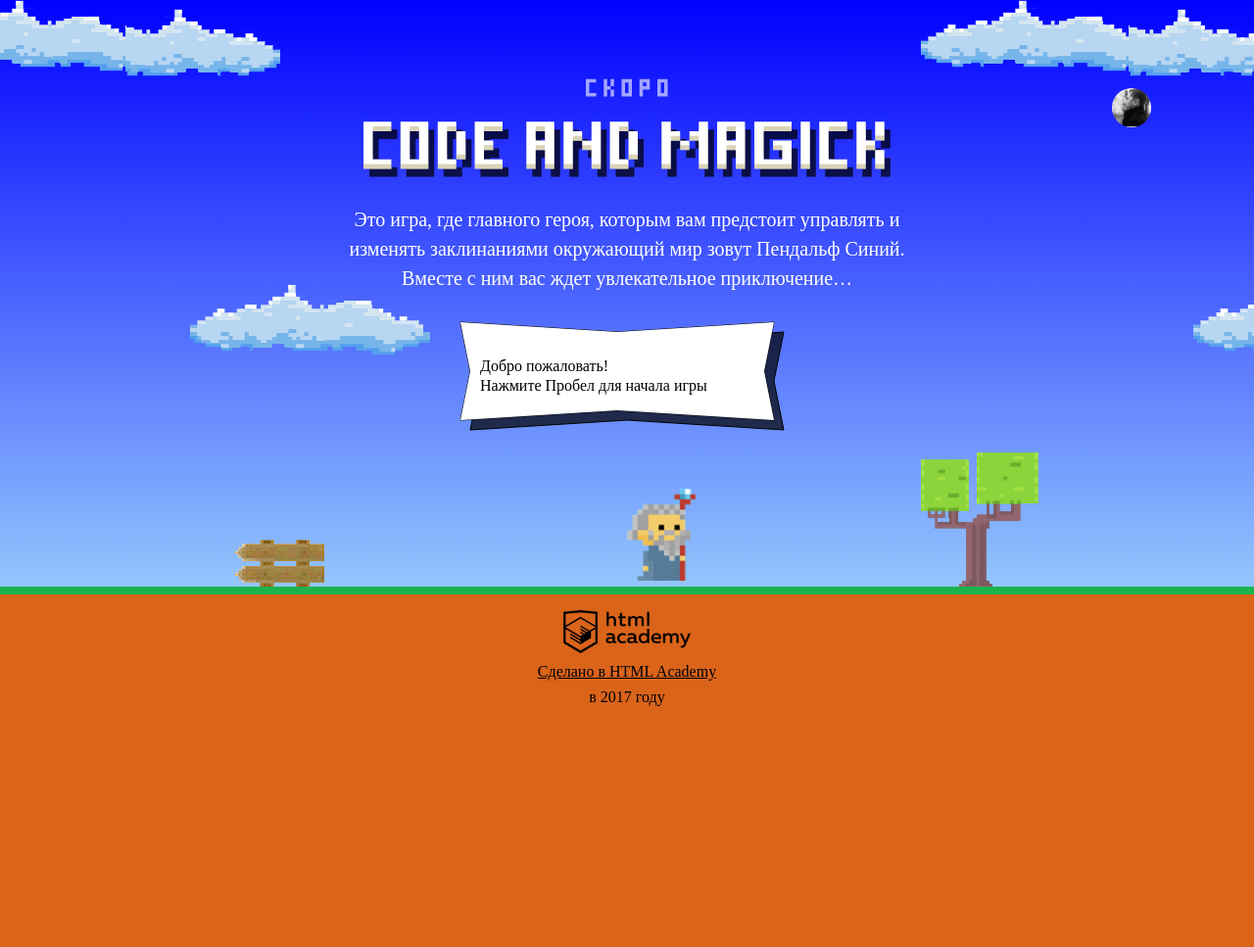
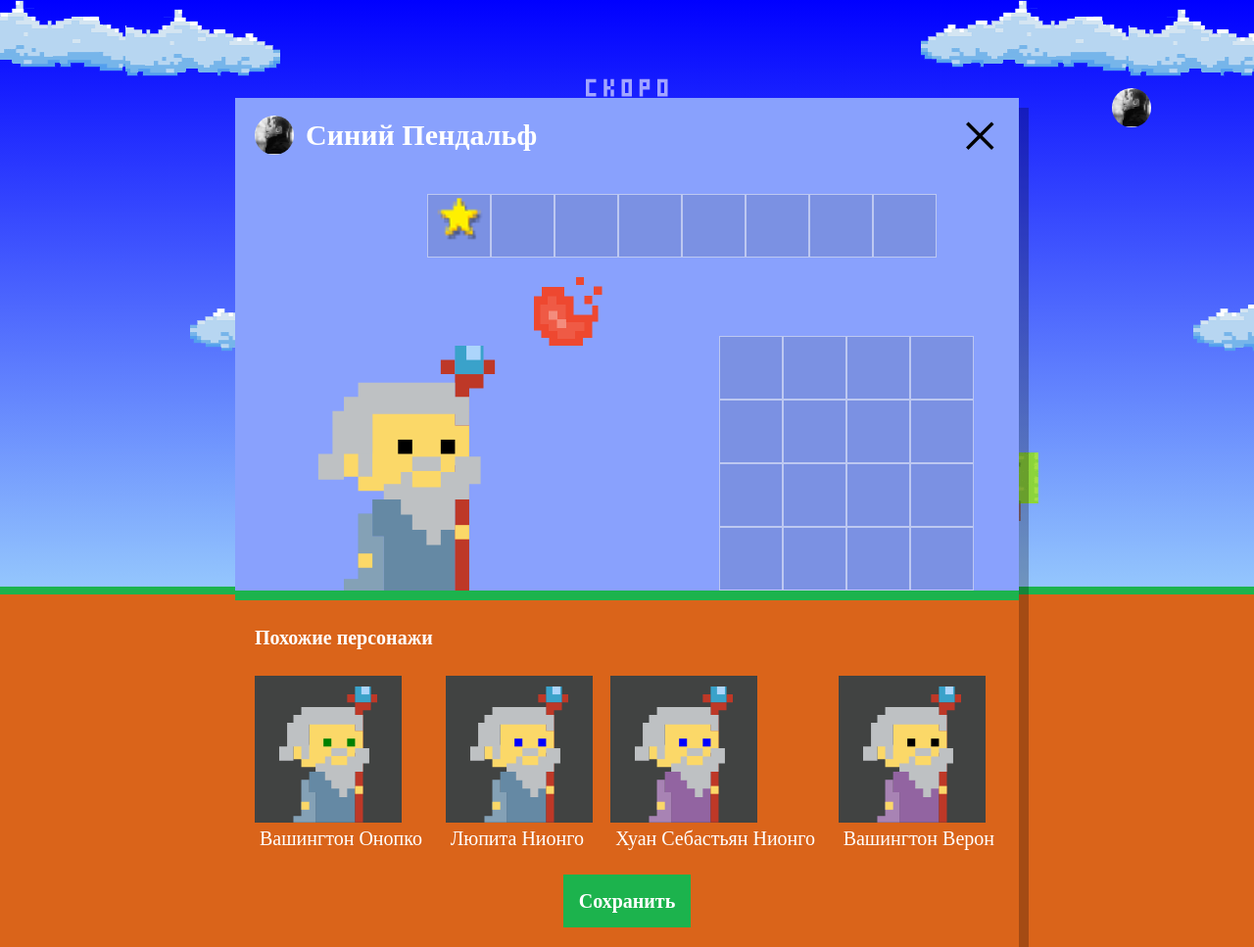
Before and after one commit to nexus85/58539-code-and-magick, a website: page index.html in a window 1280 px wide. Shown: the whole page at 98% size. Before the commit the page ends 800 px from the top, so only its background shows below. Drawn offline with Linux system fonts and the light colour scheme; a web font is replaced by a local one.

Commit message:
Configurate setup window

```diff
--- a/index.html
+++ b/index.html
@@ -172,19 +172,20 @@
   var fireballSize = 22;
   var wizardSpeed = 3;
   var wizardWidth = 70;
-  var getFireballSpeed = function(left){
+  var getFireballSpeed = function (left) {
     return left ?  5 : 2
   };
-  var getWizardHeight = function() {
+  var getWizardHeight = function () {
     return 1.337 * wizardWidth;
   }
-  var getWizardX = function(width){
-    return width/2;
+  var getWizardX = function (width){
+    return width / 2;
   };
-  var getWizardY = function(height){
-    return height*2/3;
+  var getWizardY = function (height) {
+    return height * 2 / 3;
   };
 </script>
+<script src="js/setup.js"></script>
 <script src="js/stat.js"></script>
 <script src="js/game.js"></script>
 </body>
--- /dev/null
+++ b/js/setup.js
@@ -0,0 +1,44 @@
+'use strict';
+
+var userDialog = document.querySelector('.setup');
+userDialog.classList.remove('hidden');
+
+var FIRST_NAMES = ['Иван', 'Хуан Себастьян', 'Мария', 'Кристоф', 'Виктор', 'Юлия', 'Люпита', 'Вашингтон'];
+var LAST_NAMES = ['да Марья', 'Верон', 'Мирабелла', 'Вальц', 'Онопко', 'Топольницкая', 'Нионго', 'Ирвинг'];
+var COAT_COLORS = ['rgb(101, 137, 164)', 'rgb(241, 43, 107)', 'rgb(146, 100, 161)', 'rgb(56, 159, 117)', 'rgb(215, 210, 55)', 'rgb(0, 0, 0)'];
+var EYES_COLORS = ['black', 'red', 'blue', 'yellow', 'green'];
+
+var wizards = [];
+
+for (var i = 0; i < 4; i++ ) {
+  var wizardName = FIRST_NAMES[Math.floor(Math.random() * FIRST_NAMES.length)] + ' ' + LAST_NAMES[Math.floor(Math.random() * LAST_NAMES.length)];
+  var wizardCoatColor = COAT_COLORS[Math.floor(Math.random() * COAT_COLORS.length)];
+  var wizardEyesColor = EYES_COLORS[Math.floor(Math.random() * EYES_COLORS.length)];
+
+  wizards[i] = {
+    name: wizardName,
+    coatColor: wizardCoatColor,
+    eyesColor: wizardEyesColor
+  };
+}
+
+var wizardTemplate = document.querySelector('#similar-wizard-template').content;
+var similarListElement = userDialog.querySelector('.setup-similar-list');
+
+var renderWizard = function (wizard) {
+  var wizardElement = wizardTemplate.cloneNode(true);
+
+  wizardElement.querySelector('.setup-similar-label').textContent = wizard['name'];
+  wizardElement.querySelector('.wizard-coat').style.fill = wizard['coatColor'];
+  wizardElement.querySelector('.wizard-eyes').style.fill = wizard['eyesColor'];
+
+  return wizardElement;
+}
+
+var fragment = document.createDocumentFragment();
+for (i = 0; i < wizards.length; i++) {
+  fragment.appendChild(renderWizard(wizards[i]));
+}
+
+similarListElement.appendChild(fragment);
+userDialog.querySelector('.setup-similar').classList.remove('hidden');
```
